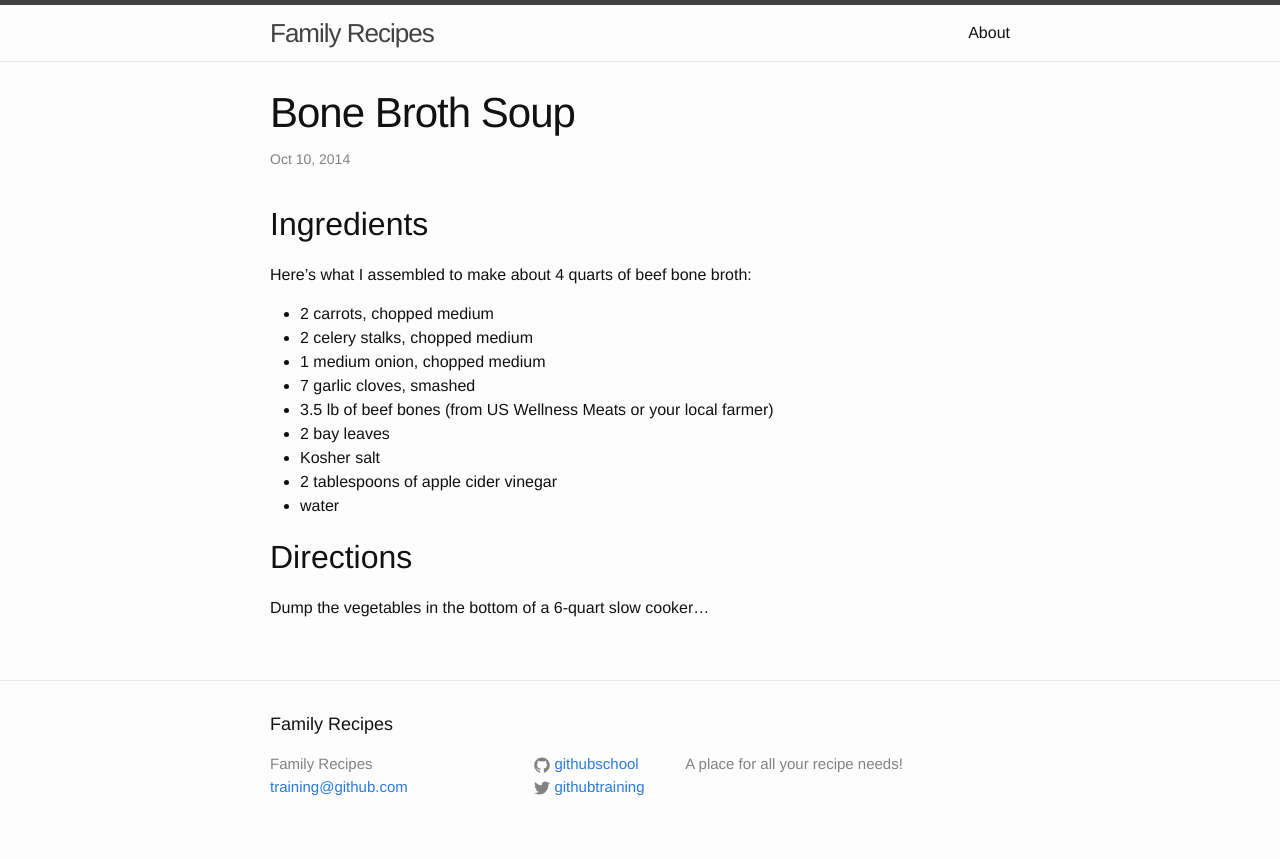
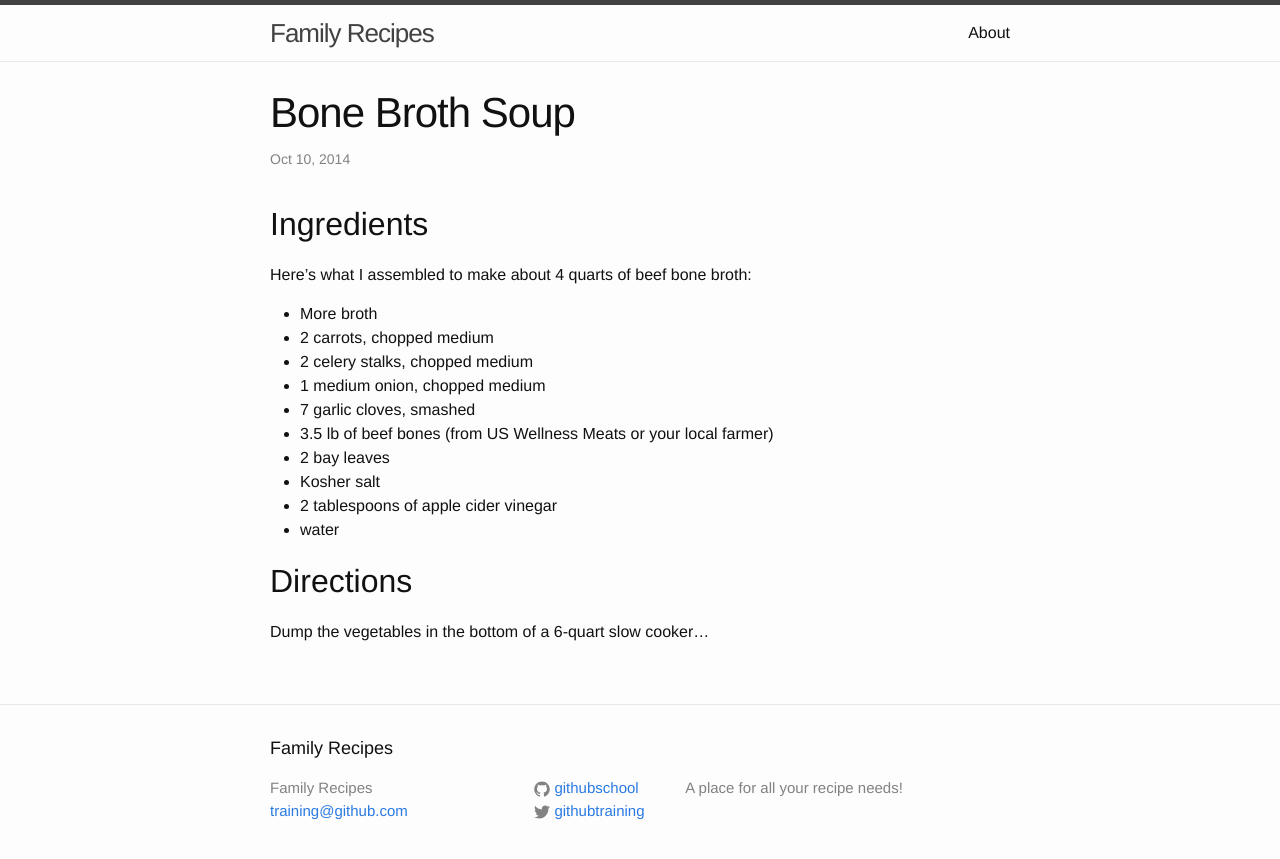
Before and after one commit to githubteacher/feb-recipes, a Jekyll site: the page built from _posts/2014-10-10-bone-broth.md, in a window 1280 px wide. Shown: the top 859 px of the page. Built offline with Jekyll 4.4.1, drawn with Linux system fonts in a browser that asks for light colours.

Commit message:
More broth

```diff
--- a/_posts/2014-10-10-bone-broth.md
+++ b/_posts/2014-10-10-bone-broth.md
@@ -9,6 +9,7 @@ categories: main
 
 Here’s what I assembled to make about 4 quarts of beef bone broth:
 
+- More broth
 - 2 carrots, chopped medium
 - 2 celery stalks, chopped medium
 - 1 medium onion, chopped medium
```
